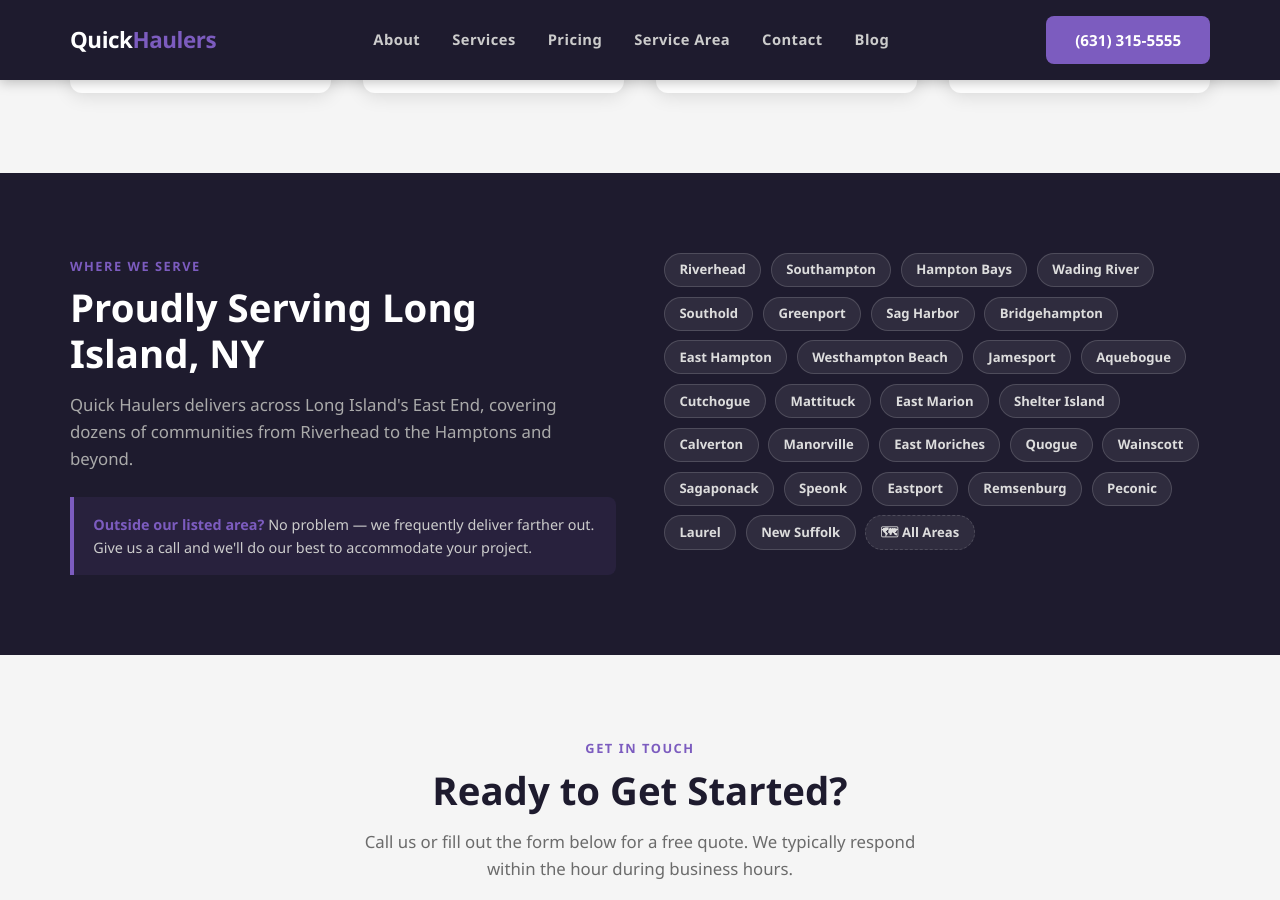
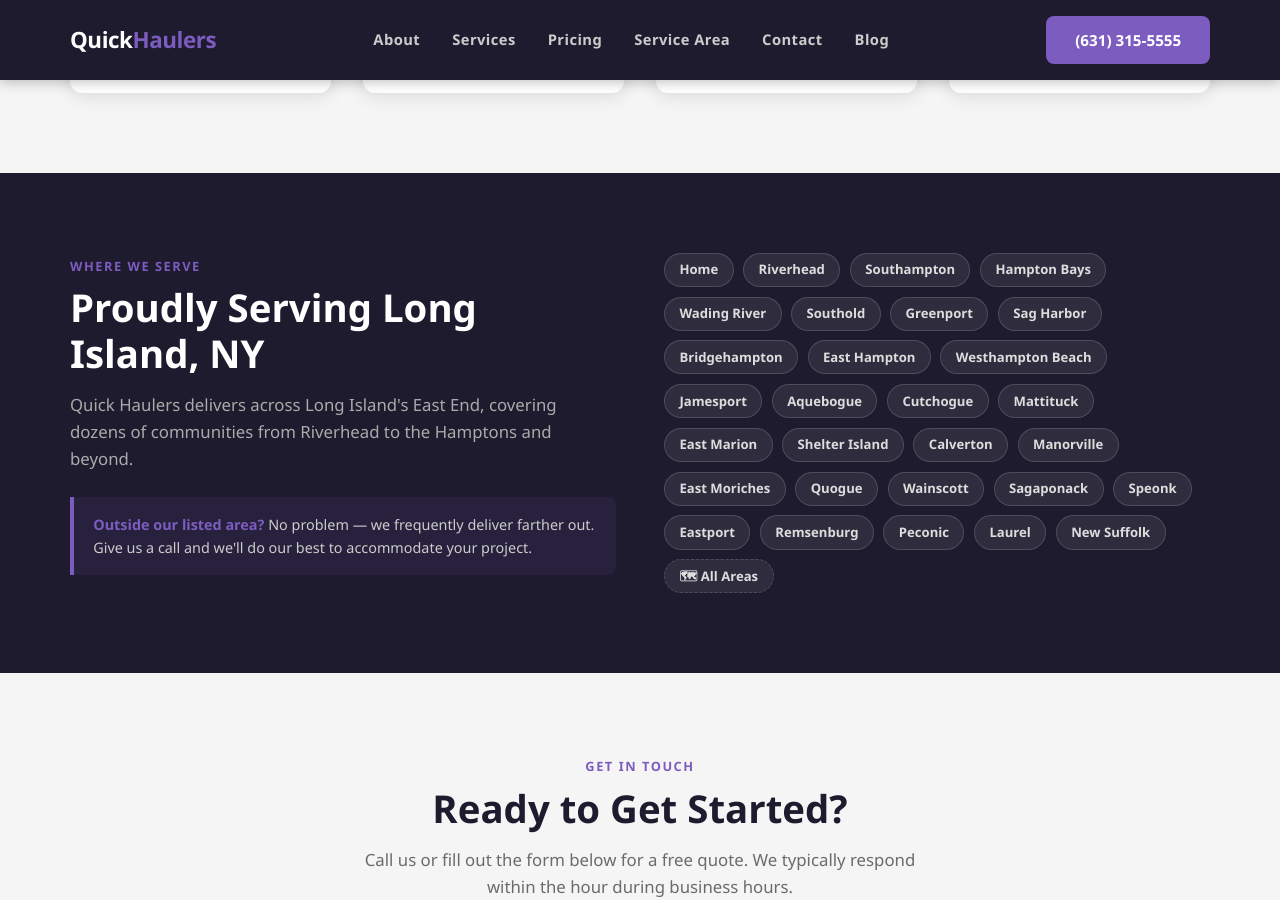
Before and after one commit to JimmyFlame77/Quick-Haulers, a Jekyll site: the page built from index.html, in a window 1280 px wide and 900 px high, scrolled down 4233 px. Built offline with Jekyll 4.4.1, drawn with Linux system fonts in a browser that asks for light colours.

Commit message:
Add Home service area to service_areas.yml

```diff
--- a/_data/service_areas.yml
+++ b/_data/service_areas.yml
@@ -1,3 +1,5 @@
+- name: "Home"
+  url: "index.html"
 - name: "Riverhead"
   url: "riverhead-ny.html"
 - name: "Southampton"
```
